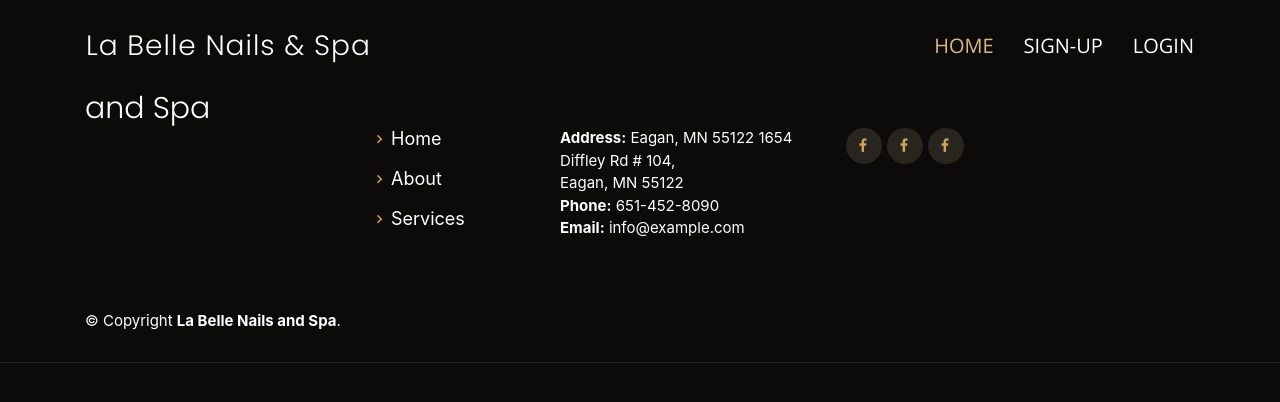
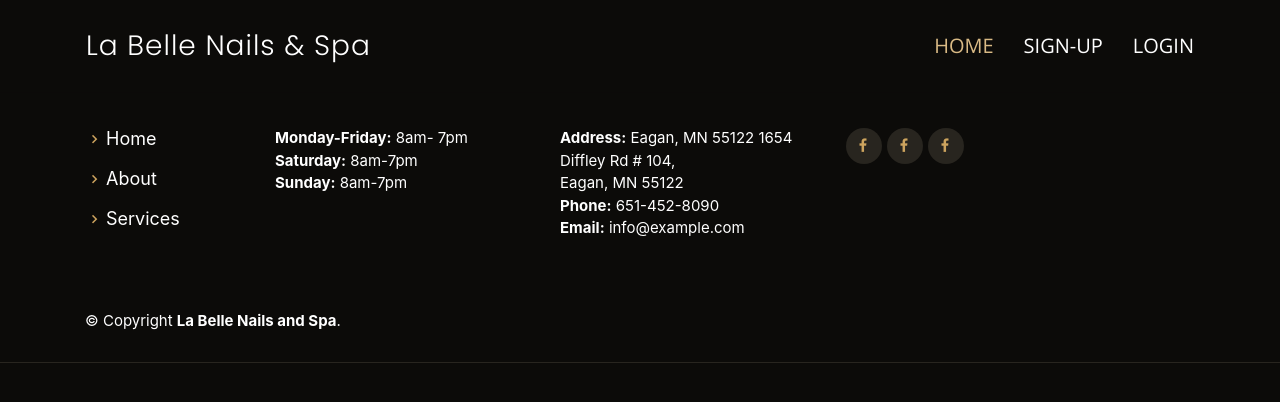
Before and after one commit to tmen427/Salon, a React (Create React App) app: page /MakeAppointment in a window 1280 px wide. Shown: the top 402 px of the page. Built offline with nearby package versions, Linux system fonts and the light colour scheme; no server answers; a web font is replaced by a local one.

Commit message:
updates footer

```diff
--- a/src/client/Footer.js
+++ b/src/client/Footer.js
@@ -13,17 +13,6 @@ return (
         <div class="row">
 
 
-          <div class="col-lg-3 col-md-6">
-            <div class="footer-info">
-              <h3>La Belle Nails and Spa</h3>
-
-
-
-
-
-
-            </div>
-          </div>
 
           <div class="col-lg-2 col-md-6 footer-links">
             <h4>About</h4>
@@ -35,6 +24,26 @@ return (
 </div>
             </ul>
           </div>
+
+
+          <div class="col-lg-3 col-md-6 footer-links">
+            <h4>Hours</h4>
+            <ul>
+        <li>
+             <div class="social-links mt-3">
+             <strong>Monday-Friday:</strong> 8am- 7pm<br></br>
+
+             <strong>Saturday:</strong> 8am-7pm<br></br>
+                <strong>Sunday:</strong> 8am-7pm<br></br>
+
+           </div>
+            </li>
+
+
+
+            </ul>
+          </div>
+
 
           <div class="col-lg-3 col-md-6 footer-links">
             <h4>Contact</h4>
```
